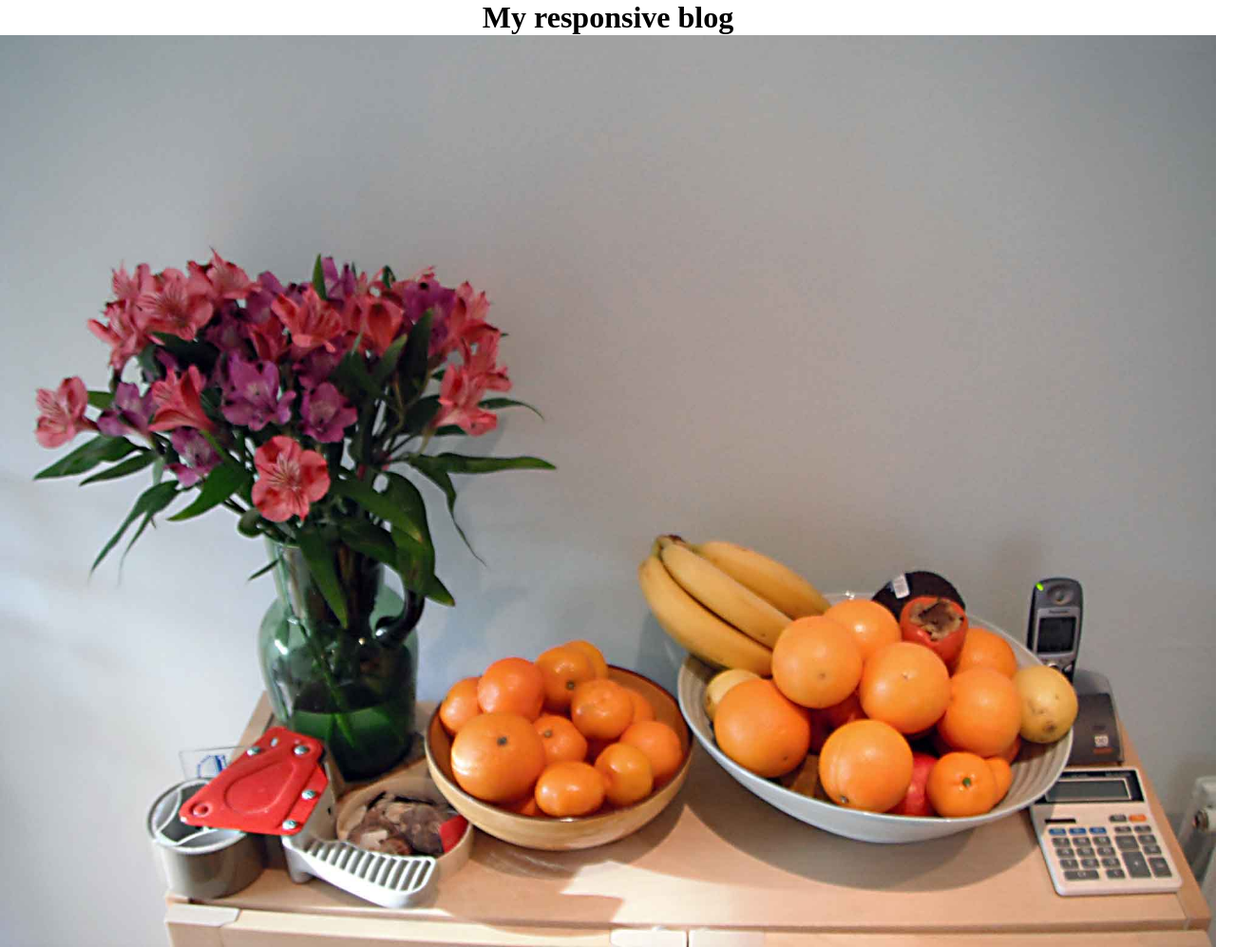
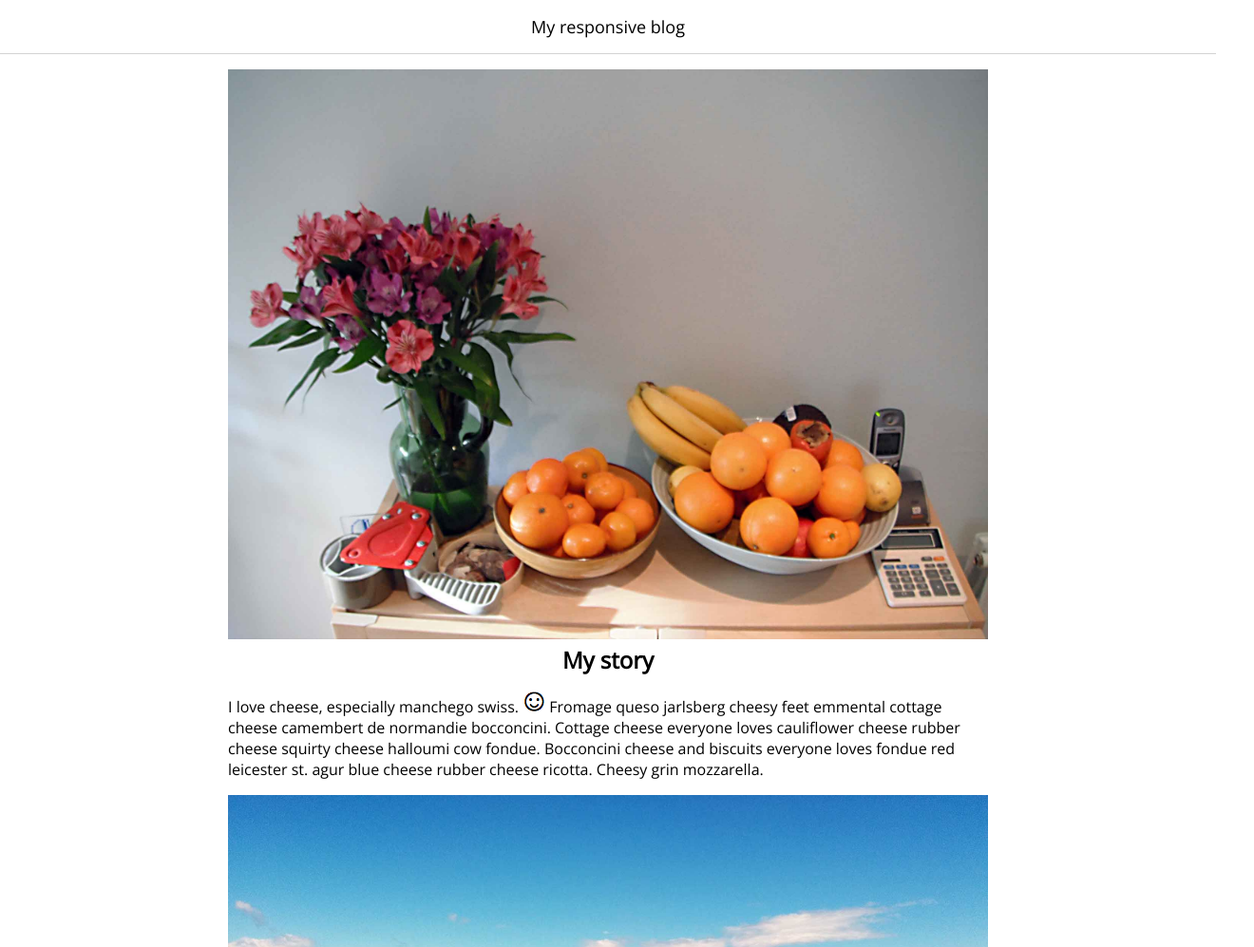
Before and after one commit to edu-aguilar/mws-udacity-2.7.16, a website: page index.html in a window 1280 px wide. Shown: the top 997 px of the page at 95% size, 1320 px wide, since content can reach past the window. Drawn offline with nearby package versions, Linux system fonts and the light colour scheme.

Commit message:
feat: added responsive behavior

```diff
--- /dev/null
+++ b/css/blog.css
@@ -0,0 +1,5 @@
+
+main section.intro .intro-title {
+  margin: 0 auto;
+  width: fit-content;
+}
--- a/css/main.css
+++ b/css/main.css
@@ -3,21 +3,59 @@ html, body {
   height: 100%;
   width: 100%;
   margin: 0;
+  font-family: "Open Sans";
+}
+
+header, footer {
+  width: 100%;
+  padding: 1rem 0;
 }
 
 header {
-  width: 100%;
+  border-bottom: solid 1px lightgrey;
+  margin-bottom: 1rem;
 }
 
-header h1 {
+header p, footer p {
   margin: 0 auto;
+  font-size: 18px;
   width: fit-content;
+}
+
+figure {
+  margin: 0;
 }
 
 main {
   width: 100%;
 }
 
+main section {
+  padding: 0 1rem;
+}
+
 main * {
-  width: 100%;
+  max-width: 100%;
 }
+
+footer {
+  border-top: solid 1px lightgrey;
+  margin-top: 1rem;
+}
+
+footer p {
+  font-size: 14px;
+}
+
+@media screen and (min-width: 800px) {
+
+  main {
+    width: 800px;
+    margin: 0 auto;
+  }
+
+  main section {
+    padding: 0;
+  }
+
+}
--- a/index.html
+++ b/index.html
@@ -17,20 +17,22 @@
     <title>My responsive blog: picture story</title>
 
     <link rel="stylesheet" href="./css/main.css" />
+    <link rel="stylesheet" href="./css/blog.css" />
+    <link rel="stylesheet" type="text/css" href="//fonts.googleapis.com/css?family=Open+Sans" />
 
   </head>
 
   <body>
 
     <header>
-      <h1>My responsive blog</h1>
+      <p>My responsive blog</p>
     </header>
 
     <main>
 
       <section class="intro">
         <img src="images_src/still_life.jpg">
-        <h2>My story</h2>
+        <h2 class="intro-title">My story</h2>
       </section>
 
       <section class="blog">
@@ -97,12 +99,7 @@
     </main>
 
     <footer>
-      <img style="max-width: 100%" src="images_src/fixed/flourish.png">
-      <!--
-      Flourish credit: http://pixabay.com/en/flourish-line-border-decoration-31609/
-      -->
-      <br>
-      <a href="//github.com/udacity/responsive-images/tree/master/project/start" title="View source for this page on GitHub" id="viewSource">View source on GitHub</a>
+      <p>Built with love to Udacity</p>
     </footer>
 
   </body>
```
